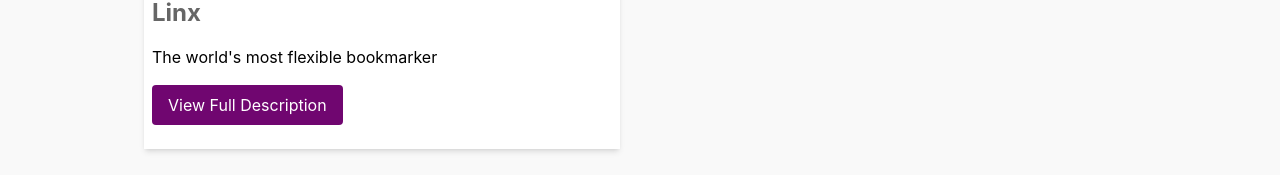
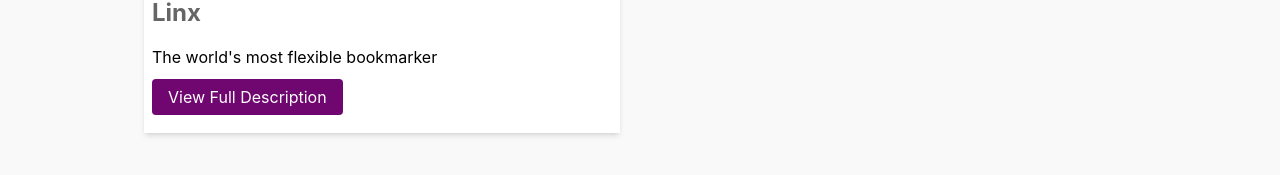
Before and after one commit to enyichiaagu/portfolio, a React (Create React App) app: page /projects in a window 1280 px wide. Shown: the part 544-719 px from the top of the page. Built offline with nearby package versions, Linux system fonts and the light colour scheme.

Commit message:
Making navigation buttons links

```diff
--- a/src/components/Button.jsx
+++ b/src/components/Button.jsx
@@ -1,16 +1,24 @@
 import React from 'react'
-import { useNavigate } from 'react-router-dom'
+import { Link } from 'react-router-dom'
 
-function Button({ moveTo, secondary, children }) {
+function Button({ moveTo, external, secondary, children }) {
 
-  let navigate = useNavigate();
+  const classList = `${secondary ? 'bg-textGray hover:bg-textGray-dark' : 'bg-primary hover:bg-primary-dark'} text-white w-fit py-2 px-4 rounded cursor-pointer hover:shadow-lg mr-2 mb-2 transition-shadow transition-colors`;
 
   return (
-    <div
-      className={`${secondary ? 'bg-textGray hover:bg-textGray-dark' : 'bg-primary hover:bg-primary-dark'} text-white w-fit py-2 px-4 rounded cursor-pointer hover:shadow-lg mr-2 mb-2 transition-shadow transition-colors `}
-      onClick={() => navigate(moveTo)}
+    external ?
+    <a
+      className={classList}
+      href={moveTo}
+      target='_blank'
+      rel='noreferrer'
       >{children}
-    </div>
+    </a> :
+    <Link
+      className={classList}
+      to={moveTo}
+      >{children}
+    </Link>
   )
 }
 
--- a/src/components/CustomLink.jsx
+++ b/src/components/CustomLink.jsx
@@ -3,7 +3,7 @@
 
 function CustomLink({to="", flow, children}) {
   return (
-    <Link to={to} className={`hover:text-rose-700 ${ flow ? 'inline text-rose-500' : 'block' }`}>
+    <Link to={to} className={`hover:text-rose-200 ${ flow ? 'inline text-rose-500' : 'block' }`}>
       {children}
     </Link>
   )
--- a/src/components/ProjectItem.jsx
+++ b/src/components/ProjectItem.jsx
@@ -5,7 +5,7 @@
 
 function ProjectItem({ item }) {
 
-  const { name, slug, subtitle, images, links } = item;
+  const { name, slug, subtitle, images } = item;
 
   return (
     <div className='w-full sm:w-[48%] bg-white shadow-md hover:shadow-xl mb-10 transition-shadow transition-shadow'>
--- a/src/pages/SingleProjectPage.jsx
+++ b/src/pages/SingleProjectPage.jsx
@@ -1,4 +1,4 @@
-import React, { useEffect } from 'react'
+import React from 'react'
 import { useParams } from 'react-router-dom'
 import { AiOutlineRight } from 'react-icons/ai'
 import { FaExternalLinkAlt } from 'react-icons/fa'
@@ -50,6 +50,8 @@
             links.map((entry, index) => {
               return <Button
                 secondary={ entry.name !== 'Live' }
+                moveTo={entry.src}
+                external
                 key={index}>
                 {entry.name}
                 <FaExternalLinkAlt
```
